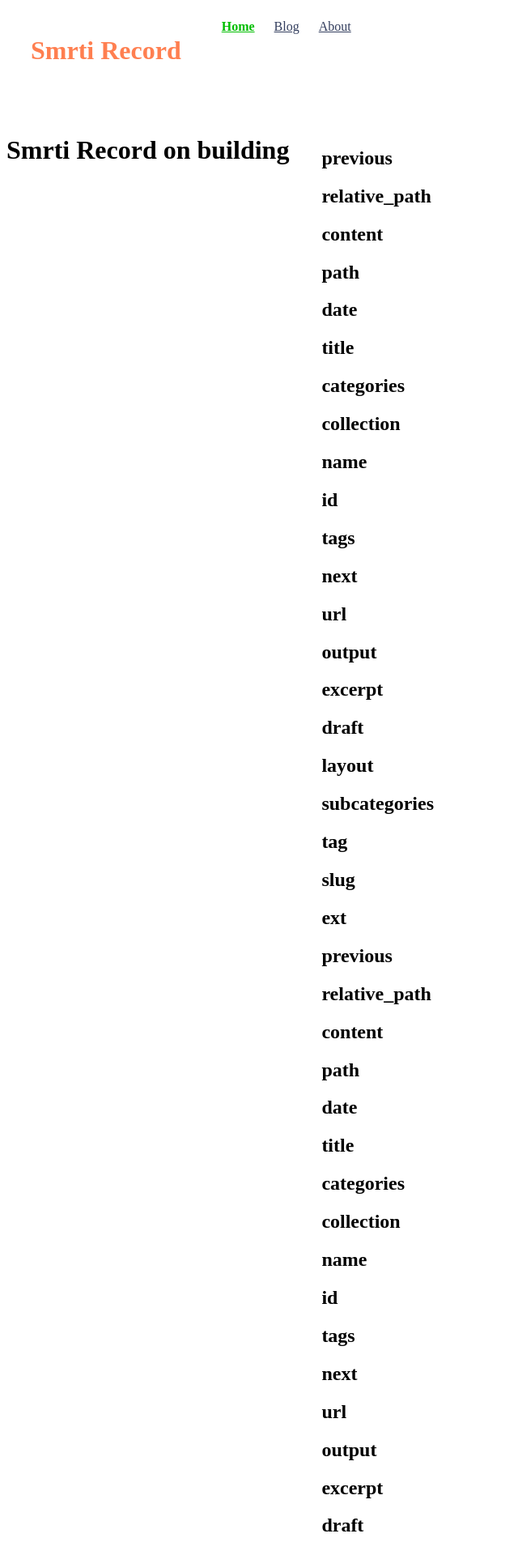
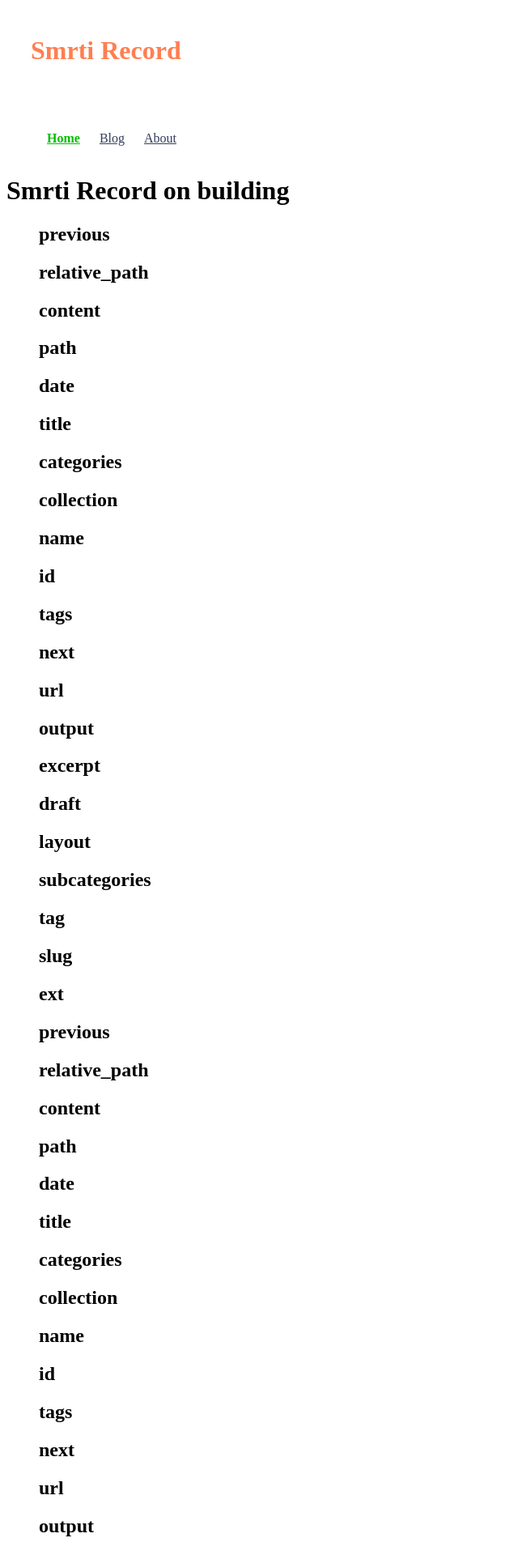
Before and after one commit to svsmemory/svsmemory.github.io, a Jekyll site: the page built from index.md, in a window 1280 px wide. Shown: the top 1920 px of the page at 81% size, without its empty margins (0-640 px from the left). Built offline with Jekyll 4.4.1, drawn with Linux system fonts in a browser that asks for light colours.

Commit message:
fix problem

```diff
--- a/_sass/_header.scss
+++ b/_sass/_header.scss
@@ -27,7 +27,7 @@ header a {
     left: 20px;
 }
 
-.container { width: 1270px; margin:0 auto; display: flex; }
+.container { width: 1270px; margin:0 auto; }
 
 .header {
     display: flex;
```
